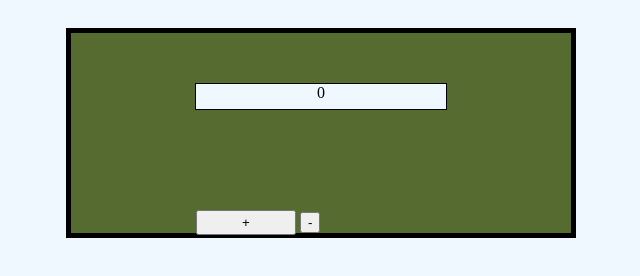
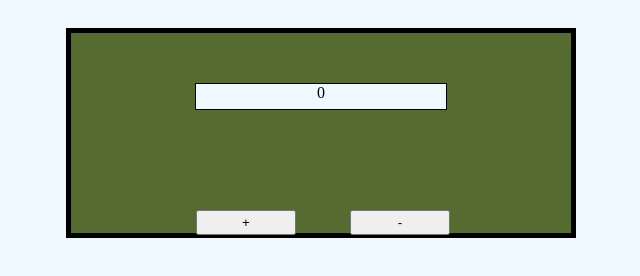
Before and after one commit to Thuotracy/simple-counter, a plain HTML site: page index.html in a window 1280 px wide. Shown: the part 104-380 px from the top of the page, without its empty margins (319-959 px from the left). Drawn offline with Linux system fonts and the light colour scheme.

Commit message:
styled #decrement

```diff
--- a/style.css
+++ b/style.css
@@ -31,3 +31,10 @@ h1{
     margin-top: 50px;
     margin-left: 125px;
 }
+
+#decrement{
+    height: 25px;
+    width: 100px;
+    margin-top: 50px;
+    margin-left: 50px;
+}
```
